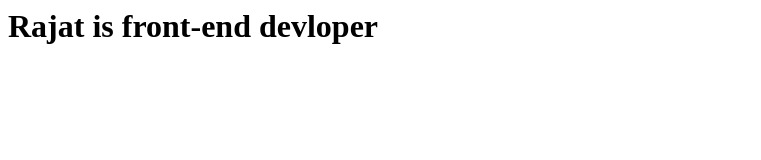
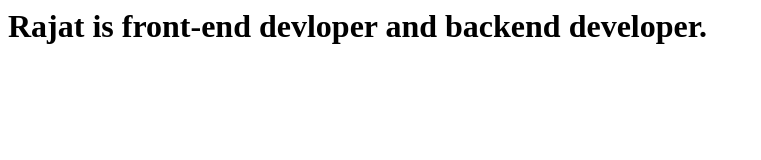
Before and after one commit to RajatRawat24/demo-repo, a plain HTML site: page index.html in a window 1280 px wide. Shown: the whole page, without its empty margins (0-761 px from the left). Drawn offline with Linux system fonts and the light colour scheme.

Commit message:
good devloper

```diff
--- a/index.html
+++ b/index.html
@@ -1,5 +1,5 @@
 <div>
     <h1>
-        Rajat is front-end devloper
+        Rajat is front-end devloper and backend developer.
     </h1>
 </div>
```
Also changed, not shown: 1 other file.
